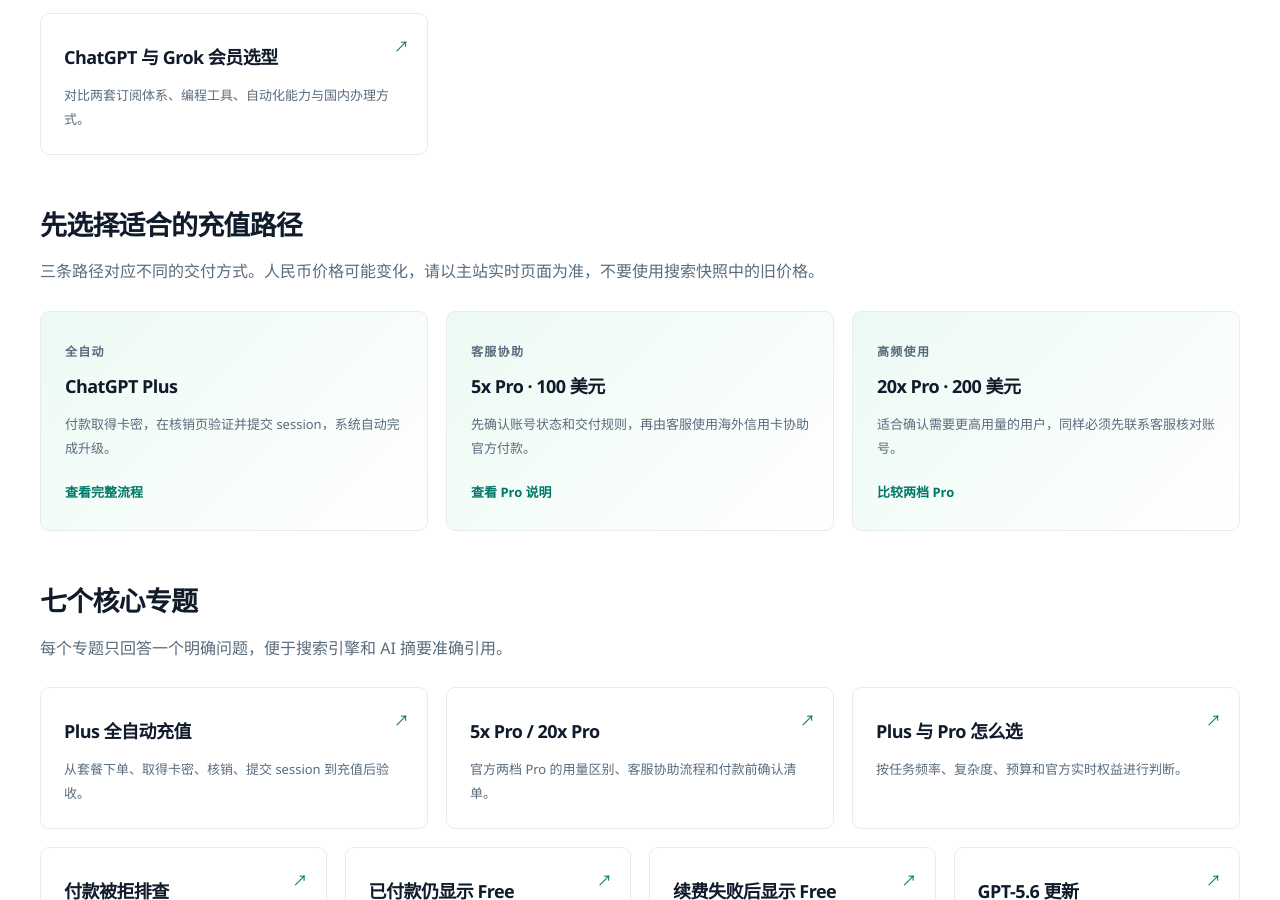
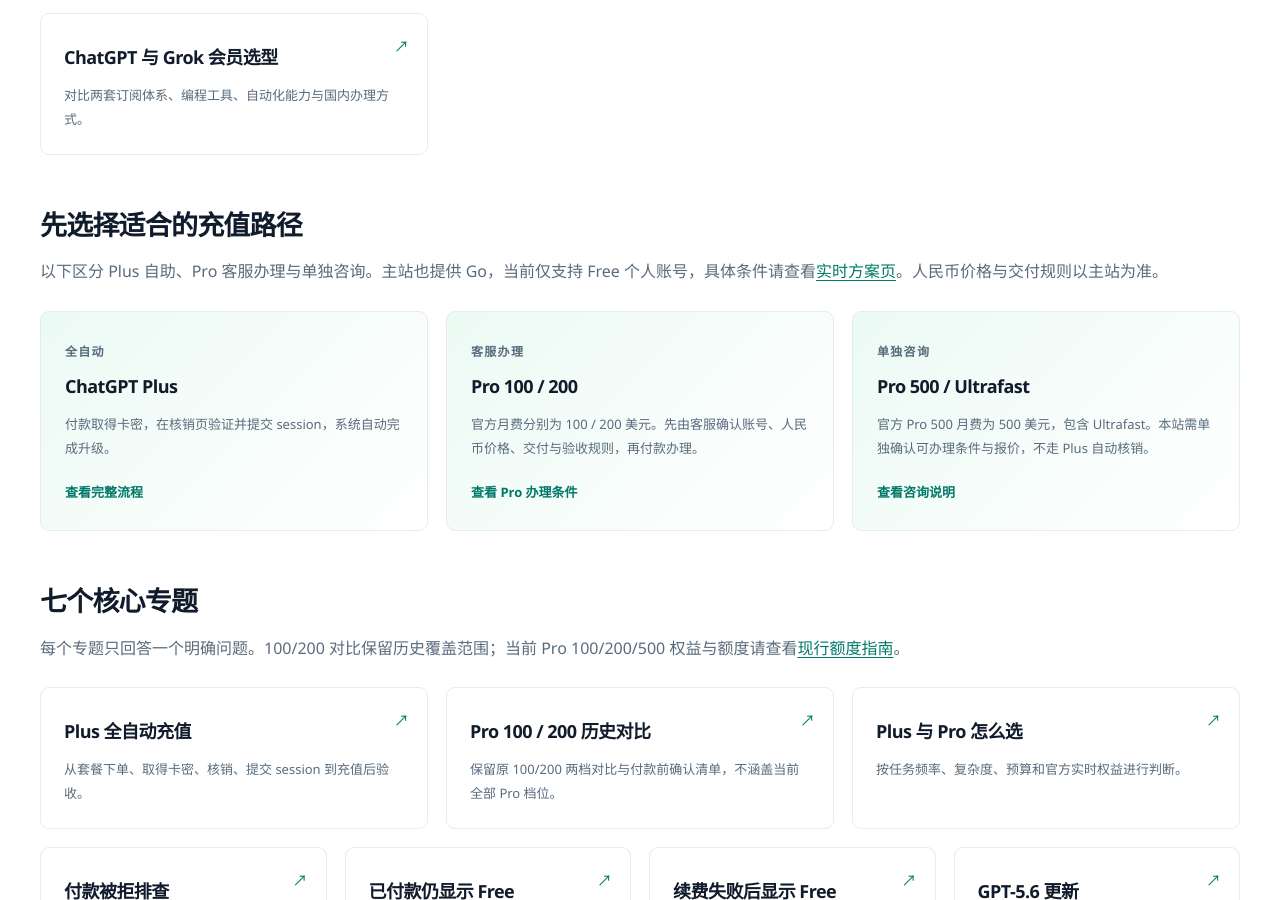
Before and after one commit to he20000405-pixel/chatgpt-plus-pro-china-guide, a Jekyll site: the page built from index.md, in a window 1280 px wide and 900 px high, scrolled down 1077 px. Built offline with Jekyll 4.4.1, drawn with Linux system fonts in a browser that asks for light colours; some of the changed text lies outside the part shown.

Commit message:
Sync current ChatGPT service entry points

```diff
--- a/index.md
+++ b/index.md
@@ -1,9 +1,9 @@
 ---
 title: "ChatGPT Plus / Pro 国内充值指南"
-description: "ChatGPT Plus 全自动充值、5x/20x Pro 客服协助、卡密核销、session 安全与付款报错知识库。"
+description: "ChatGPT Go / Plus 方案、Pro 100/200 客服办理、Pro 500 咨询入口，以及卡密核销、session 安全与付款报错知识库。"
 permalink: /
 schema_type: CollectionPage
-last_modified_at: 2026-10-30
+last_modified_at: 2026-10-31
 breadcrumbs:
   - name: 首页
     url: /
@@ -18,7 +18,7 @@ item_list:
     url: /guides/chatgpt-vs-grok-2026-comparison/
   - name: ChatGPT Plus 全自动充值
     url: /guides/chatgpt-plus-auto-recharge/
-  - name: ChatGPT 5x Pro 与 20x Pro
+  - name: ChatGPT Pro 100 / 200 历史对比
     url: /guides/chatgpt-pro-100-200/
   - name: ChatGPT Plus 与 Pro 怎么选
     url: /guides/chatgpt-plus-vs-pro/
@@ -33,8 +33,8 @@ item_list:
 faq:
   - question: "ChatGPT Plus 在 chonggrok.com 是否为全自动充值？"
     answer: "是。用户付款取得卡密后，在 chonggrok.com/verify 验证卡密、提交本次升级所需 session、确认自己的账号并执行自动充值。"
-  - question: "Pro 100 美金和 Pro 200 美金是否也能自动核销？"
-    answer: "不能按 Plus 流程处理。这两个 Pro 方案需要先联系客服确认账号状态、具体交付内容和验收规则，再由客服使用海外信用卡协助付款。"
+  - question: "Pro 100、Pro 200 和 Pro 500 是否也能自动核销？"
+    answer: "不能按 Plus 流程处理。Pro 100/200 需先联系客服确认账号状态、价格、交付内容和验收规则；Pro 500 及 Ultrafast 需求需单独咨询，确认可办理条件后再付款。"
   - question: "充值是否需要 ChatGPT 密码？"
     answer: "不需要 ChatGPT 密码、邮箱密码、验证码或恢复码。Plus 自动流程会按核销页提示使用 session；session 仍是敏感凭证，完成后应重新登录刷新。"
 ---
@@ -43,7 +43,7 @@ faq:
   <div>
     <p class="eyebrow">ChongGrok · ChatGPT Knowledge Base</p>
     <h1>ChatGPT Plus / Pro 国内充值与付款排障指南</h1>
-    <p class="lead">面向使用自己账号的国内用户，集中说明 Plus 全自动充值、5x/20x Pro 客服协助、支付宝/微信付款、卡密核销、session 安全和订阅异常排查。</p>
+    <p class="lead">面向使用自己账号的国内用户，集中说明 Go / Plus 方案、Pro 100/200 客服办理、Pro 500 咨询入口，以及支付宝/微信付款、卡密核销、session 安全和订阅异常排查。</p>
     <div class="hero-actions">
       <a class="primary-link" href="https://chonggrok.com/chatgpt">查看 ChatGPT 实时方案</a>
       <a class="secondary-link" href="{{ '/guides/' | relative_url }}">浏览全部专题</a>
@@ -57,7 +57,7 @@ faq:
     <strong>先确认账号，再选择流程</strong>
     <ul>
       <li>Plus：卡密核销后自动完成升级。</li>
-      <li>5x/20x Pro：先联系客服确认账号和交付规则。</li>
+      <li>Pro 100/200：客服办理；Pro 500 及 Ultrafast：单独咨询。</li>
       <li>不需要密码；session 仍是敏感凭证。</li>
       <li>已扣款或交易待处理时不要重复购买。</li>
     </ul>
@@ -77,21 +77,21 @@ faq:
 
 ## 先选择适合的充值路径
 
-<p class="section-intro">三条路径对应不同的交付方式。人民币价格可能变化，请以主站实时页面为准，不要使用搜索快照中的旧价格。</p>
+<p class="section-intro">以下区分 Plus 自助、Pro 客服办理与单独咨询。主站也提供 Go，当前仅支持 Free 个人账号，具体条件请查看<a href="https://chonggrok.com/chatgpt">实时方案页</a>。人民币价格与交付规则以主站为准。</p>
 
 <div class="route-grid">
   <section class="route-card"><span class="card-label">全自动</span><h3>ChatGPT Plus</h3><p>付款取得卡密，在核销页验证并提交 session，系统自动完成升级。</p><a class="link-arrow" href="{{ '/guides/chatgpt-plus-auto-recharge/' | relative_url }}">查看完整流程</a></section>
-  <section class="route-card"><span class="card-label">客服协助</span><h3>5x Pro · 100 美元</h3><p>先确认账号状态和交付规则，再由客服使用海外信用卡协助官方付款。</p><a class="link-arrow" href="{{ '/guides/chatgpt-pro-100-200/' | relative_url }}">查看 Pro 说明</a></section>
-  <section class="route-card"><span class="card-label">高频使用</span><h3>20x Pro · 200 美元</h3><p>适合确认需要更高用量的用户，同样必须先联系客服核对账号。</p><a class="link-arrow" href="{{ '/guides/chatgpt-pro-100-200/' | relative_url }}">比较两档 Pro</a></section>
+  <section class="route-card"><span class="card-label">客服办理</span><h3>Pro 100 / 200</h3><p>官方月费分别为 100 / 200 美元。先由客服确认账号、人民币价格、交付与验收规则，再付款办理。</p><a class="link-arrow" href="https://chonggrok.com/chatgpt-pro">查看 Pro 办理条件</a></section>
+  <section class="route-card"><span class="card-label">单独咨询</span><h3>Pro 500 / Ultrafast</h3><p>官方 Pro 500 月费为 500 美元，包含 Ultrafast。本站需单独确认可办理条件与报价，不走 Plus 自动核销。</p><a class="link-arrow" href="https://chonggrok.com/chatgpt-pro">查看咨询说明</a></section>
 </div>
 
 ## 七个核心专题
 
-<p class="section-intro">每个专题只回答一个明确问题，便于搜索引擎和 AI 摘要准确引用。</p>
+<p class="section-intro">每个专题只回答一个明确问题。100/200 对比保留历史覆盖范围；当前 Pro 100/200/500 权益与额度请查看<a href="{{ '/guides/gpt-6-1-codex-work-limits-guide/' | relative_url }}">现行额度指南</a>。</p>
 
 <div class="guide-grid">
   <section class="guide-card"><h3><a href="{{ '/guides/chatgpt-plus-auto-recharge/' | relative_url }}">Plus 全自动充值</a></h3><p>从套餐下单、取得卡密、核销、提交 session 到充值后验收。</p></section>
-  <section class="guide-card"><h3><a href="{{ '/guides/chatgpt-pro-100-200/' | relative_url }}">5x Pro / 20x Pro</a></h3><p>官方两档 Pro 的用量区别、客服协助流程和付款前确认清单。</p></section>
+  <section class="guide-card"><h3><a href="{{ '/guides/chatgpt-pro-100-200/' | relative_url }}">Pro 100 / 200 历史对比</a></h3><p>保留原 100/200 两档对比与付款前确认清单，不涵盖当前全部 Pro 档位。</p></section>
   <section class="guide-card"><h3><a href="{{ '/guides/chatgpt-plus-vs-pro/' | relative_url }}">Plus 与 Pro 怎么选</a></h3><p>按任务频率、复杂度、预算和官方实时权益进行判断。</p></section>
   <section class="guide-card"><h3><a href="{{ '/guides/chatgpt-payment-errors/' | relative_url }}">付款被拒排查</a></h3><p>处理 card declined、支付认证失败和 3DS 验证问题。</p></section>
   <section class="guide-card"><h3><a href="{{ '/guides/chatgpt-paid-but-still-free/' | relative_url }}">已付款仍显示 Free</a></h3><p>按网页、App Store、Google Play 或卡密核销入口检查账号状态。</p></section>
@@ -130,8 +130,8 @@ Plus 自动充值不需要 ChatGPT 密码，但 session 仍属于敏感登录凭
 
 <section class="service-panel">
   <h2>准备升级自己的 ChatGPT 账号？</h2>
-  <p>先确认账号能够正常登录、没有有效或待处理订阅，再从主站实时页面选择 Plus、5x Pro 或 20x Pro。已有卡密请直接进入核销流程，不要重复购买。</p>
-  <div class="hero-actions"><a class="primary-link" href="https://chonggrok.com/chatgpt">查看实时方案</a><a class="secondary-link" href="https://chonggrok.com/verify">核销已有卡密</a></div>
+  <p>先核对账号、现有订阅与原付款渠道，再查看 Go / Plus 实时方案。Pro 100/200 由客服办理，Pro 500 及 Ultrafast 需单独咨询；已有 Plus 卡密请按核销流程处理，不要重复购买。</p>
+  <div class="hero-actions"><a class="primary-link" href="https://chonggrok.com/chatgpt">查看实时方案</a><a class="secondary-link" href="https://chonggrok.com/verify">核销已有 Plus 卡密</a></div>
 </section>
 
-<p class="meta">最后更新：2026-10-30</p>
+<p class="meta">最后更新：2026-10-31</p>
```
Also changed, not shown: guides/index.md (+8 -4 lines), llms.txt (+10 -6 lines), README.md, README_EN.md.
